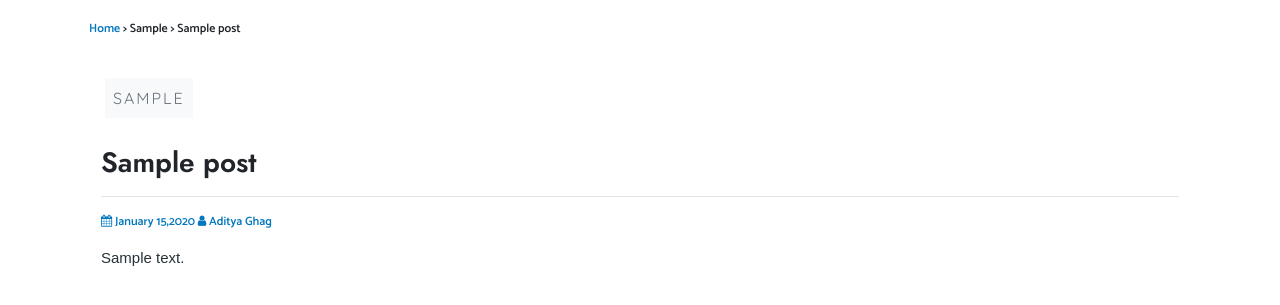
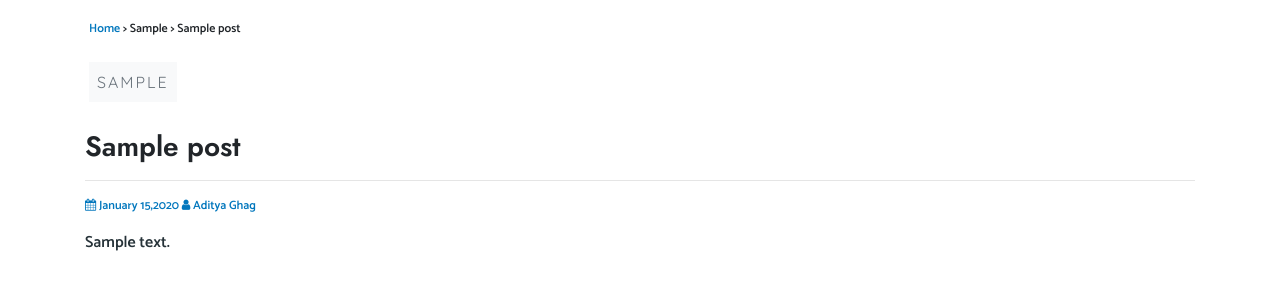
Before and after one commit to imaaditya-stack/TechBeast_Flask_App, a Flask app: page /articles/1 in a window 1280 px wide. Shown: the part 56-361 px from the top of the page. Run offline with Flask 2, Linux system fonts and the light colour scheme; the visitor is signed in with stand-in values (Sample User, id 1); tables that the repository leaves empty hold one stand-in row (values such as "Sample post"); some libraries are stand-ins or nearby versions; some web fonts are replaced.

Commit message:
Update article.html

```diff
--- a/templates/article.html
+++ b/templates/article.html
@@ -19,7 +19,7 @@
 	<p> <a href="{{ url_for('articles') }}"><span style="color: #0277BD;">Home</a></span> > {{ article.category }} > {{ article.title }} </p>
 </div>
 </nav>
-<div class="shadow-none bg-white rounded p-3 article animated fadeIn">
+<div class="shadow-none bg-white rounded article animated slideInDown">
 	<div class="flex-container">
 	{% for tag in article.tags.split(",") %}
 	<span class="m-1 bg-light tag text-muted p-2 text-uppercase">{{ tag }}</span>
@@ -29,7 +29,7 @@
 	<h3 class="article-title">{{ article.title }}</h3>
 	<hr>
 		<p style="color: #0277BD; font-size: 12px;"><i class="fa fa-calendar" aria-hidden="true"></i> {{ article.date_created.date().strftime("%B")}} {{ article.date_created.date().day }},{{ article.date_created.date().year }}   <i class="fa fa-user" aria-hidden="true"></i> Aditya Ghag </p>
-			<div class="content" style="color: #263238; font-size: 15px; font-family: 'Montserrat', sans-serif;" >{{ article.content | safe }}</div>
+			<div class="content" style="color: #263238;">{{ article.content | safe }}</div>
 </div>
 {% if session.username == "Aaditya Ghag" %}
 <br>
```
